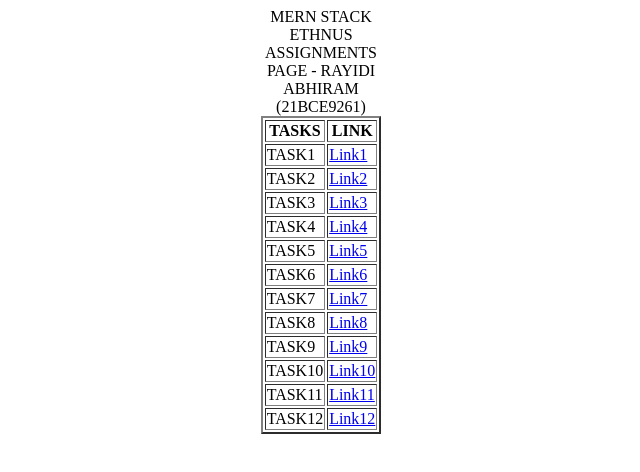
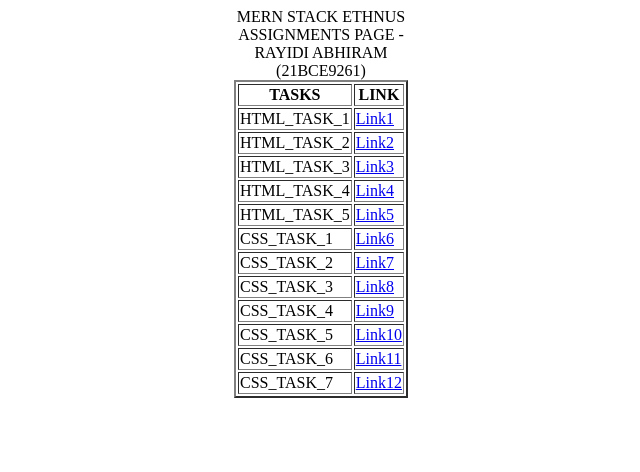
Before and after one commit to Abhi81204/MernStackEthnus, a plain HTML site: page index.html in a window 1280 px wide. Shown: the whole page, without its empty margins (319-959 px from the left). Drawn offline with Linux system fonts and the light colour scheme.

Commit message:
Update index.html

```diff
--- a/index.html
+++ b/index.html
@@ -10,51 +10,51 @@
         <th>TASKS</th>
         <th>LINK</th>
         <tr>
-            <td>TASK1</td>
+            <td>HTML_TASK_1</td>
             <td><a href="HTML_Task_1.html">Link1</a></td>
         </tr>
         <tr>
-            <td>TASK2</td>
+            <td>HTML_TASK_2</td>
             <td><a href="HTML_Task_2.html">Link2</a></td>
         </tr>
         <tr>
-            <td>TASK3</td>
+            <td>HTML_TASK_3</td>
             <td><a href="HTML_Task_3.html">Link3</a></td>
         </tr>
          <tr>
-            <td>TASK4</td>
+            <td>HTML_TASK_4</td>
             <td><a href="HTML_Task_4.html">Link4</a></td>
         </tr>
         <tr>
-            <td>TASK5</td>
+            <td>HTML_TASK_5</td>
             <td><a href="HTML_Task_5.html">Link5</a></td>
         </tr>
         <tr>
-            <td>TASK6</td>
+            <td>CSS_TASK_1</td>
             <td><a href="CSS_Task_1.html">Link6</a></td>
         </tr>
         <tr>
-            <td>TASK7</td>
+            <td>CSS_TASK_2</td>
             <td><a href="CSS_Task_2.html">Link7</a></td>
         </tr>
         <tr>
-            <td>TASK8</td>
+            <td>CSS_TASK_3</td>
             <td><a href="CSS_Task_3.html">Link8</a></td>
         </tr>
         <tr>
-            <td>TASK9</td>
+            <td>CSS_TASK_4</td>
             <td><a href="CSS_Task_4.html">Link9</a></td>
         </tr>
         <tr>
-            <td>TASK10</td>
+            <td>CSS_TASK_5</td>
             <td><a href="CSS_Task_5.html">Link10</a></td>
         </tr>
         <tr>
-            <td>TASK11</td>
+            <td>CSS_TASK_6</td>
             <td><a href="CSS_Task_6.html">Link11</a></td>
         </tr>
         <tr>
-            <td>TASK12</td>
+            <td>CSS_TASK_7</td>
             <td><a href="CSS_Task_7.html">Link12</a></td>
         </tr>
     </table>
```
